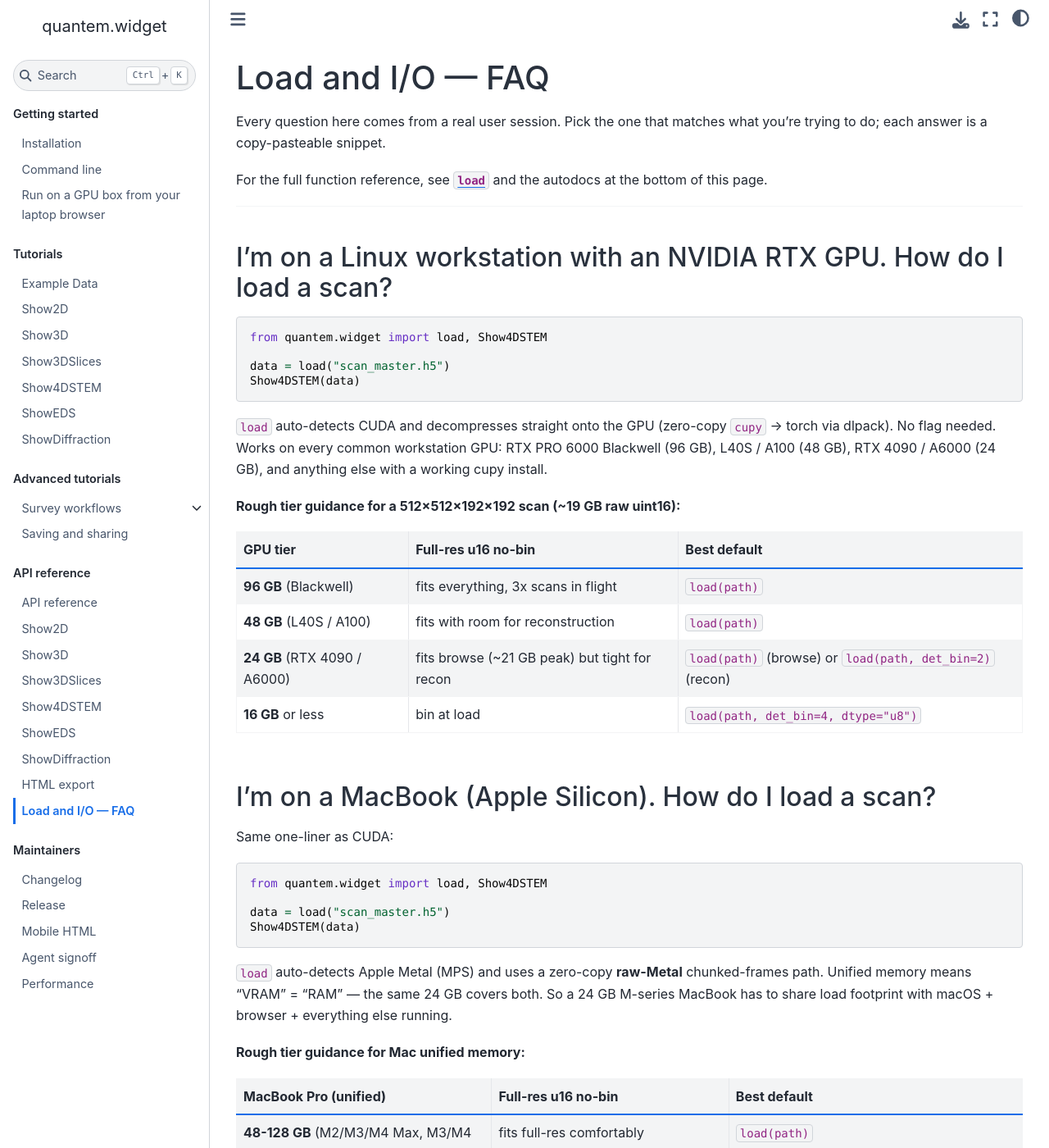
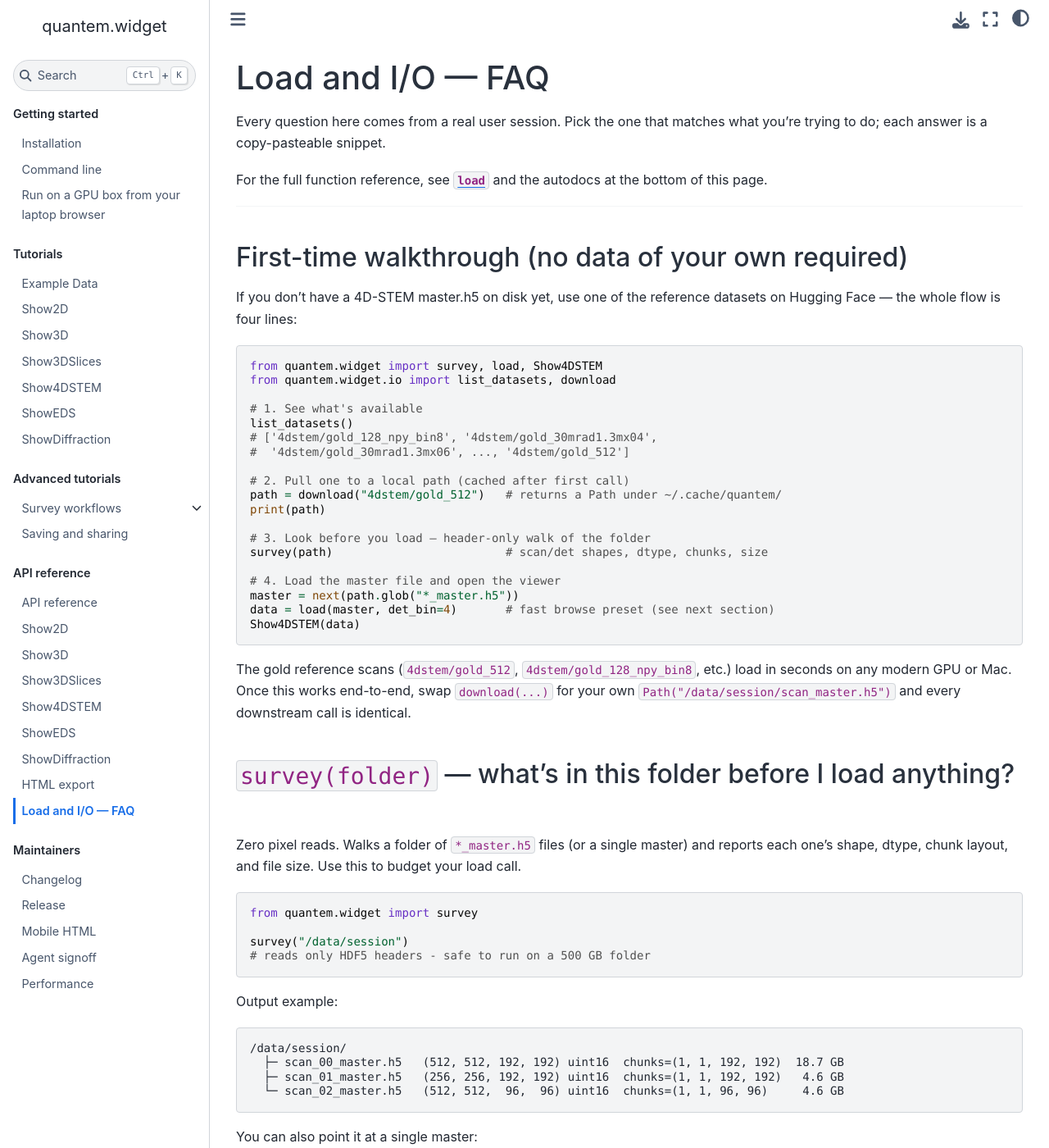
Before and after one commit to bobleesj/quantem.widget, a Jupyter Book: the page built from docs/api/io.md, in a window 1280 px wide and 1400 px high. Shown: the whole window at 82% size. Built offline with Jupyter Book 1.0.4 settings and Sphinx 7.4.7 and the Sphinx Book theme 1.1.4, drawn with Linux system fonts in a browser that asks for light colours; some of the changed text lies outside the part shown.

Commit message:
docs(io): add first-time walkthrough with real HF reference data (4dstem/gold_*)
Users without their own master.h5 on disk now have a runnable 4-line
demo: list_datasets → download → survey → load → Show4DSTEM. Uses the
real 4dstem/gold_512 name (verified via list_datasets()) so copy-paste
works out of the box.

Also promotes survey(folder) to its own top question with sample
output and a discover_masters cross-reference so readers see the
'look before you load' story explicitly.

````diff
--- a/docs/api/io.md
+++ b/docs/api/io.md
@@ -5,6 +5,76 @@ what you're trying to do; each answer is a copy-pasteable snippet.
 
 For the full function reference, see [`load`](load) and the autodocs at the
 bottom of this page.
+
+---
+
+## First-time walkthrough (no data of your own required)
+
+If you don't have a 4D-STEM master.h5 on disk yet, use one of the reference
+datasets on Hugging Face — the whole flow is four lines:
+
+```python
+from quantem.widget import survey, load, Show4DSTEM
+from quantem.widget.io import list_datasets, download
+
+# 1. See what's available
+list_datasets()
+# ['4dstem/gold_128_npy_bin8', '4dstem/gold_30mrad1.3mx04',
+#  '4dstem/gold_30mrad1.3mx06', ..., '4dstem/gold_512']
+
+# 2. Pull one to a local path (cached after first call)
+path = download("4dstem/gold_512")   # returns a Path under ~/.cache/quantem/
+print(path)
+
+# 3. Look before you load — header-only walk of the folder
+survey(path)                         # scan/det shapes, dtype, chunks, size
+
+# 4. Load the master file and open the viewer
+master = next(path.glob("*_master.h5"))
+data = load(master, det_bin=4)       # fast browse preset (see next section)
+Show4DSTEM(data)
+```
+
+The gold reference scans (`4dstem/gold_512`, `4dstem/gold_128_npy_bin8`, etc.)
+load in seconds on any modern GPU or Mac. Once this works end-to-end, swap
+`download(...)` for your own `Path("/data/session/scan_master.h5")` and every
+downstream call is identical.
+
+## `survey(folder)` — what's in this folder before I load anything?
+
+Zero pixel reads. Walks a folder of `*_master.h5` files (or a single master)
+and reports each one's shape, dtype, chunk layout, and file size. Use this to
+budget your load call.
+
+```python
+from quantem.widget import survey
+
+survey("/data/session")
+# reads only HDF5 headers - safe to run on a 500 GB folder
+```
+
+Output example:
+
+```text
+/data/session/
+  ├─ scan_00_master.h5   (512, 512, 192, 192) uint16  chunks=(1, 1, 192, 192)  18.7 GB
+  ├─ scan_01_master.h5   (256, 256, 192, 192) uint16  chunks=(1, 1, 192, 192)   4.6 GB
+  └─ scan_02_master.h5   (512, 512,  96,  96) uint16  chunks=(1, 1, 96, 96)     4.6 GB
+```
+
+You can also point it at a single master:
+
+```python
+survey("/data/session/scan_00_master.h5")   # just this one file
+```
+
+Pair with `discover_masters` when you want the paths back sorted:
+
+```python
+from quantem.widget import discover_masters
+masters = discover_masters("/data/session", scan_shape=(512, 512))
+# returns only the 512x512 masters, sorted
+```
 
 ---
 
````
